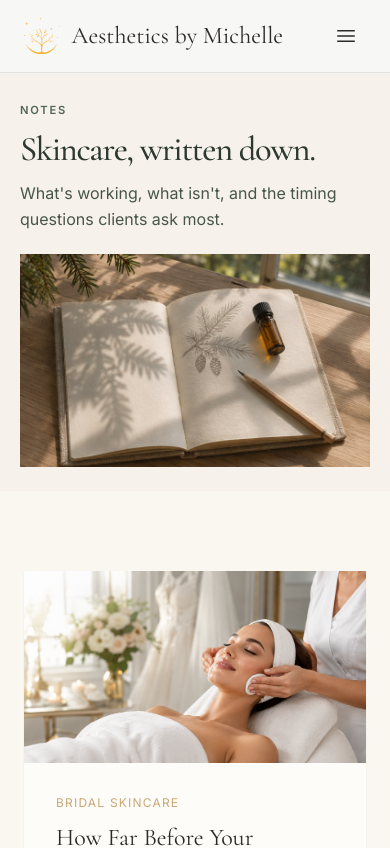
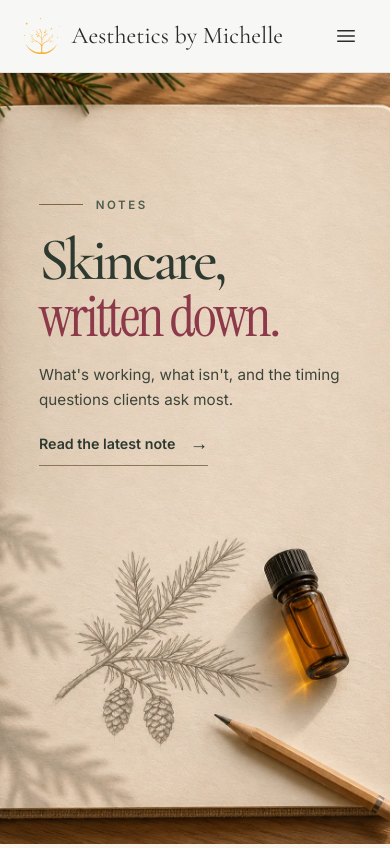
Before and after one commit to Unchainedmindprompts/Aesthetics-by-Michelle, a Next.js app: page /blog in a window 390 px wide. Shown: the top 848 px of the page. Built offline with nearby package versions, Linux system fonts and the light colour scheme.

Commit message:
Make the Notes hero a full-screen, responsive journal cover

```diff
--- /dev/null
+++ b/app/blog/notes.module.css
@@ -0,0 +1,112 @@
+.cover {
+  position: relative;
+  isolation: isolate;
+  display: grid;
+  align-items: center;
+  min-height: calc(100vh - 89px);
+  min-height: calc(100svh - 89px);
+  overflow: hidden;
+  color: #2e3930;
+  background: #e9d8bc;
+}
+
+.photograph {
+  position: absolute;
+  z-index: -1;
+  inset: 0;
+}
+
+.photograph img {
+  width: 100%;
+  height: 100%;
+  object-fit: cover;
+  object-position: center;
+}
+
+.copy {
+  box-sizing: border-box;
+  width: 38%;
+  margin-left: 10.5%;
+  padding: clamp(2rem, 5.2svh, 5rem) 0;
+}
+
+.kicker {
+  display: flex;
+  align-items: center;
+  gap: .8rem;
+  margin-bottom: clamp(1.2rem, 3.4svh, 2.75rem);
+  color: #4f5d4c;
+  font: 600 .72rem/1.4 var(--font-inter), sans-serif;
+  letter-spacing: .22em;
+  text-transform: uppercase;
+}
+
+.kicker::before {
+  content: "";
+  width: 2.75rem;
+  height: 1px;
+  background: #806646;
+}
+
+.title {
+  font: 500 clamp(3rem, min(7.9vw, 13.6svh), 9rem)/.91 var(--font-cormorant), Georgia, serif;
+  letter-spacing: -.06em;
+}
+
+.title em {
+  display: block;
+  width: fit-content;
+  margin-top: .03em;
+  color: #8c394a;
+  font-size: .94em;
+  font-weight: 400;
+  line-height: 1.04;
+  letter-spacing: -.04em;
+}
+
+.summary {
+  max-width: 32ch;
+  margin-top: clamp(1rem, 2.9svh, 2.1rem);
+  color: #3d4438;
+  font: 400 clamp(.95rem, 1.12vw, 1.17rem)/1.6 var(--font-inter), sans-serif;
+}
+
+.readLink {
+  display: inline-flex;
+  align-items: center;
+  gap: .9rem;
+  min-height: 44px;
+  margin-top: clamp(.8rem, 2.4svh, 2.15rem);
+  padding-block: .35rem;
+  border-bottom: 1px solid #8d765c;
+  font: 600 .89rem/1.4 var(--font-inter), sans-serif;
+}
+
+.readLink span { font-size: 1.3em; font-weight: 400; }
+.readLink:hover { border-color: currentColor; color: #803448; }
+.readLink:focus-visible { outline: 2px solid #803448; outline-offset: 5px; }
+
+@media (max-width: 767px) {
+  .cover { min-height: calc(100svh - 73px); }
+}
+
+@media (orientation: portrait) {
+  .cover { grid-template-rows: minmax(max-content, 3fr) minmax(0, 2fr); }
+  .photograph img { object-position: 50% 64%; }
+  .copy {
+    grid-row: 1;
+    width: min(80%, 34rem);
+    margin-inline: auto;
+    padding: clamp(3rem, 8svh, 6.5rem) 0 .8rem;
+  }
+  .kicker { margin-bottom: clamp(.8rem, 2.2svh, 1.6rem); }
+  .title { font-size: clamp(3rem, min(15.5vw, 9.9svh), 6.5rem); }
+  .summary { margin-top: 1rem; max-width: 33ch; }
+  .readLink { margin-top: .65rem; }
+}
+
+@media (max-height: 490px) and (orientation: landscape) {
+  .copy { padding-block: 1.5rem; }
+  .kicker { margin-bottom: .7rem; }
+  .summary, .readLink { margin-top: .5rem; }
+}
--- a/app/blog/page.tsx
+++ b/app/blog/page.tsx
@@ -1,9 +1,12 @@
-import InteriorHero from "@/components/InteriorHero";
+import { Instrument_Serif } from "next/font/google";
+import styles from "./notes.module.css";
 import type { Metadata } from "next";
 import Image from "next/image";
 import Link from "next/link";
 import { articlesNewestFirst, formatArticleDate } from "@/lib/articles";
 import { blogIndexGraph } from "@/lib/schema";
+
+const inkItalic = Instrument_Serif({ subsets: ["latin"], weight: "400", style: "italic", display: "swap" });
 
 export const metadata: Metadata = {
   title: "Notes — Skincare from Michelle Hoffman",
@@ -17,17 +20,34 @@ export default function BlogPage() {
 
   return (
     <>
-      <InteriorHero
-        label="Notes"
-        title="Skincare, written down."
-        image="notes"
-        alt="A notebook with a botanical sketch, pencil, and amber skincare vial on oak."
-      >
-        <p>
-          What&apos;s working, what isn&apos;t, and the timing questions
-          clients ask most.
-        </p>
-      </InteriorHero>
+      <section className={styles.cover} aria-labelledby="notes-title">
+        <picture className={styles.photograph}>
+          <source media="(orientation: portrait)" srcSet="/images/interior/journal-page.webp" />
+          <img
+            src="/images/interior/journal-spread.webp"
+            alt="Sunlit journal paper with a penciled evergreen sketch, an amber vial, and a wooden pencil."
+            width={1672}
+            height={941}
+            fetchPriority="high"
+            decoding="async"
+          />
+        </picture>
+
+        <div className={styles.copy}>
+          <p className={styles.kicker}>Notes</p>
+          <h1 id="notes-title" className={styles.title}>
+            Skincare, <em className={inkItalic.className}>written down.</em>
+          </h1>
+          <p className={styles.summary}>
+            What&apos;s working, what isn&apos;t, and the timing questions clients ask most.
+          </p>
+          {articles[0] && (
+            <Link href={`/blog/${articles[0].slug}`} className={styles.readLink}>
+              Read the latest note <span aria-hidden="true">→</span>
+            </Link>
+          )}
+        </div>
+      </section>
 
       <section className="bg-ivory py-20 md:py-28">
         <div className="mx-auto max-w-5xl px-6 md:px-12">
```
Also changed, not shown: public/images/interior/journal-page.webp (added), public/images/interior/journal-spread.webp (added).
